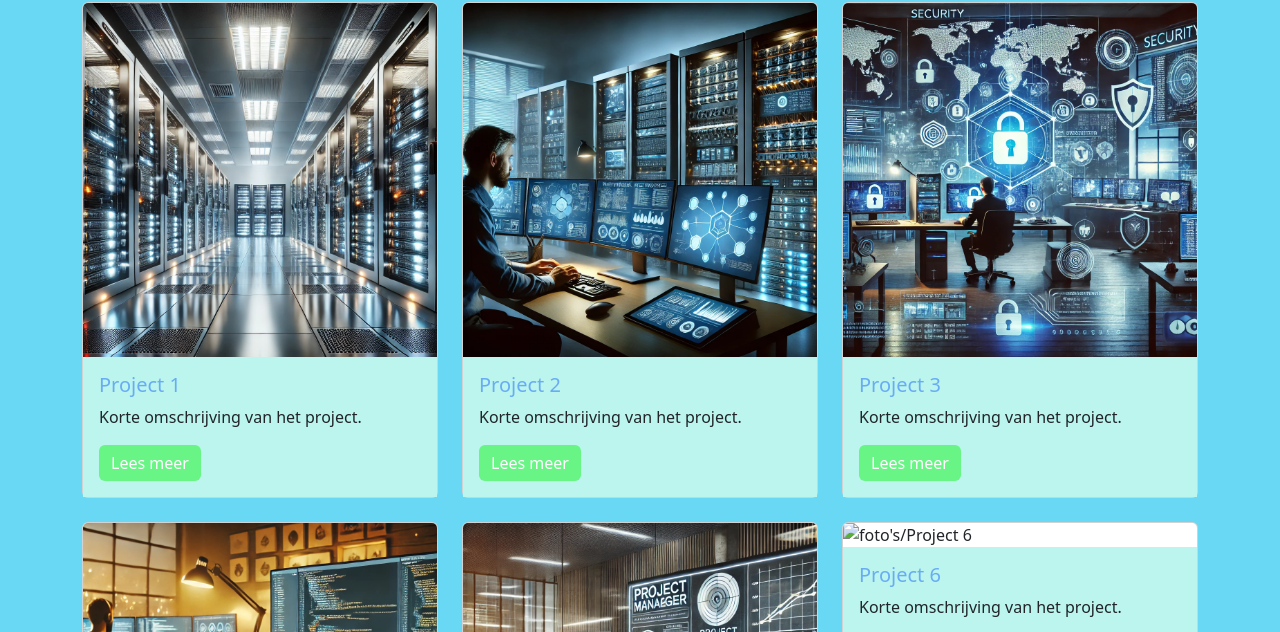
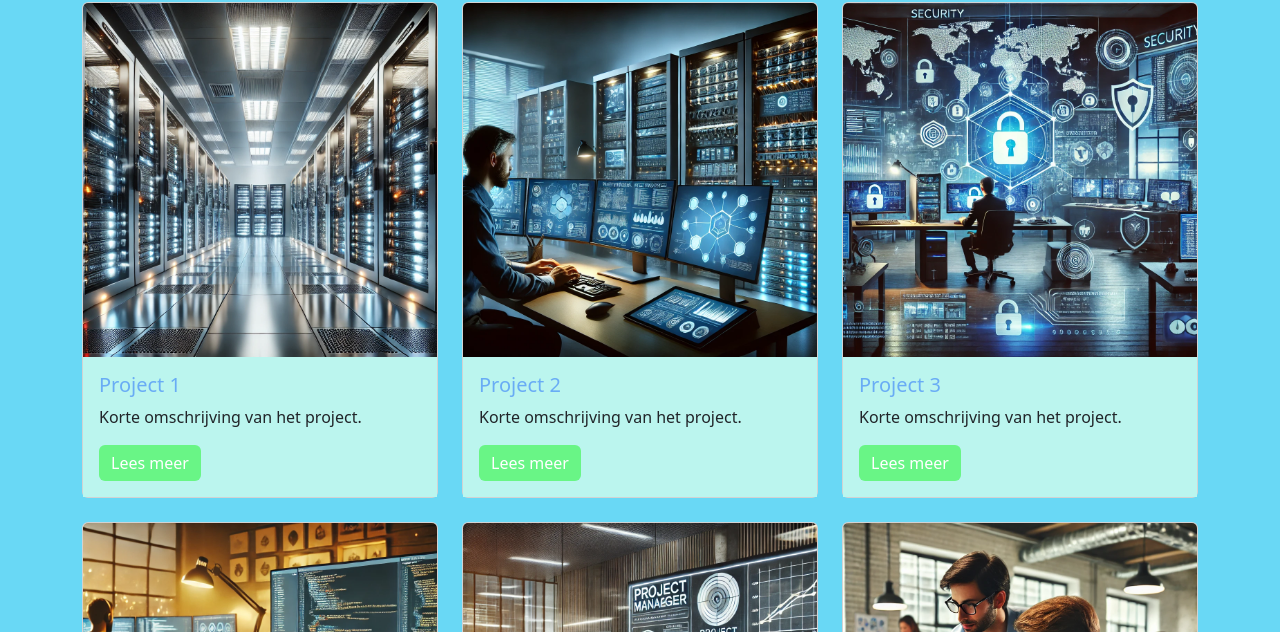
Before and after one commit to Pieter-janf/portfolio, a plain HTML site: page portfolio.html in a window 1280 px wide. Shown: the part 148-780 px from the top of the page. Drawn offline with nearby package versions, Linux system fonts and the light colour scheme.

Commit message:
Update portfolio.html

```diff
--- a/portfolio.html
+++ b/portfolio.html
@@ -93,7 +93,7 @@
 
         <div class="col-md-4 mb-4">
           <div class="card">
-            <img src="project6.jpg" class="card-img-top" alt="foto's/Project 6">
+            <img src="foto's/project6.jpg" class="card-img-top" alt="foto's/Project 6">
             <div class="card-body bg-soft-color">
               <h5 class="card-title text-highlight">Project 6</h5>
               <p class="card-text">Korte omschrijving van het project.</p>
```
